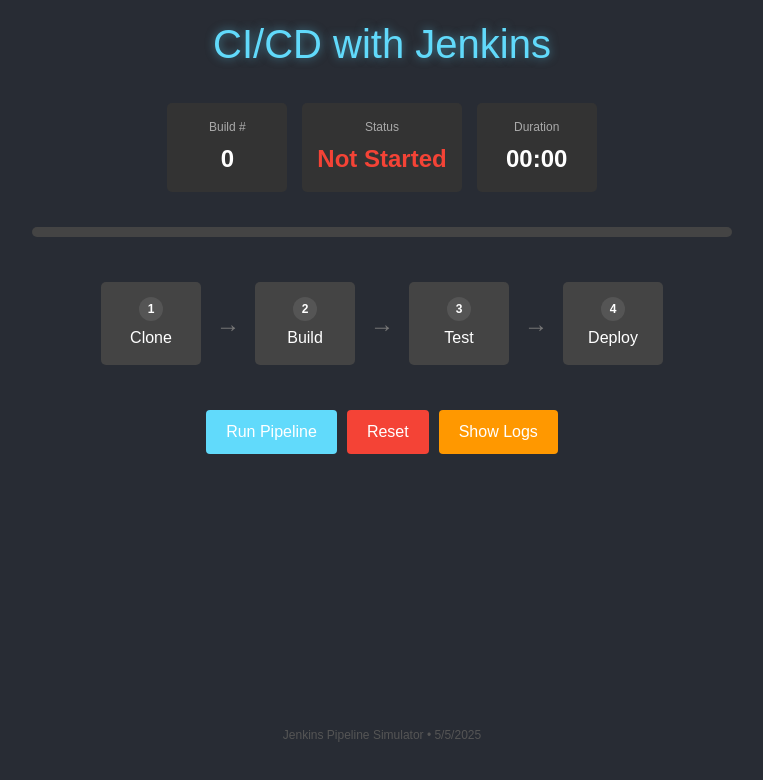
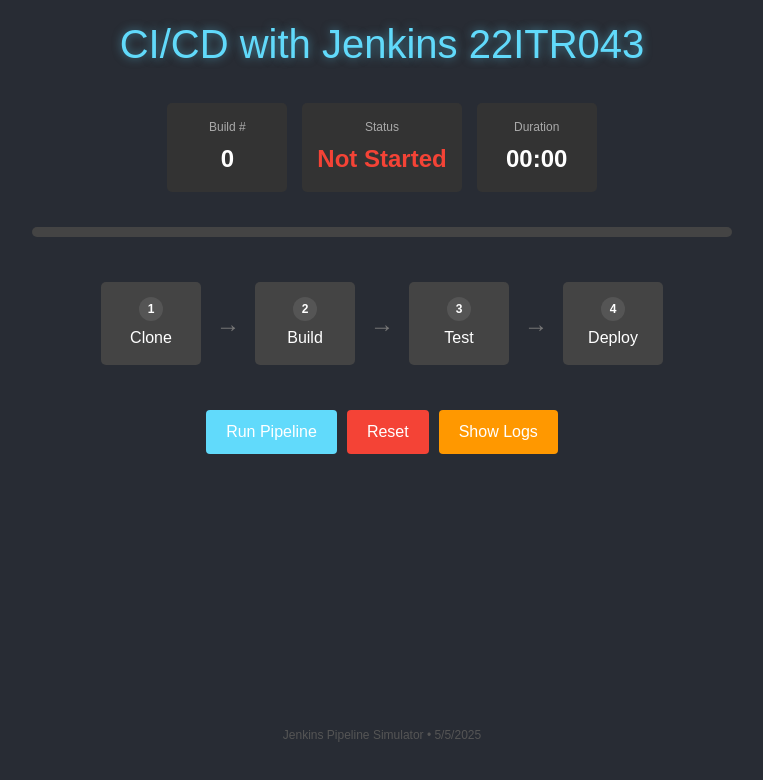
Before and after one commit to Karthikeyan-2004/jenkins_ci_cd, a React (Create React App) app in the folder react_app/: page / in a window 1280 px wide. Shown: the top 780 px of the page, without its empty margins (258-1021 px from the left). Built offline with nearby package versions, Linux system fonts and the light colour scheme.

Commit message:
changes in app.js

```diff
--- a/react_app/src/App.css
+++ b/react_app/src/App.css
@@ -36,3 +36,4 @@
     transform: rotate(360deg);
   }
 }
+/*GIT_ASKPASS= git push -u origin master*/
--- a/react_app/src/App.js
+++ b/react_app/src/App.js
@@ -100,7 +100,7 @@ function App() {
 
   return (
     <div style={styles.container}>
-      <h1 style={styles.heading}>CI/CD with Jenkins</h1>
+      <h1 style={styles.heading}>CI/CD with Jenkins 22ITR043</h1>
 
       {/* Dashboard Stats */}
       <div style={styles.statsContainer}>
```
